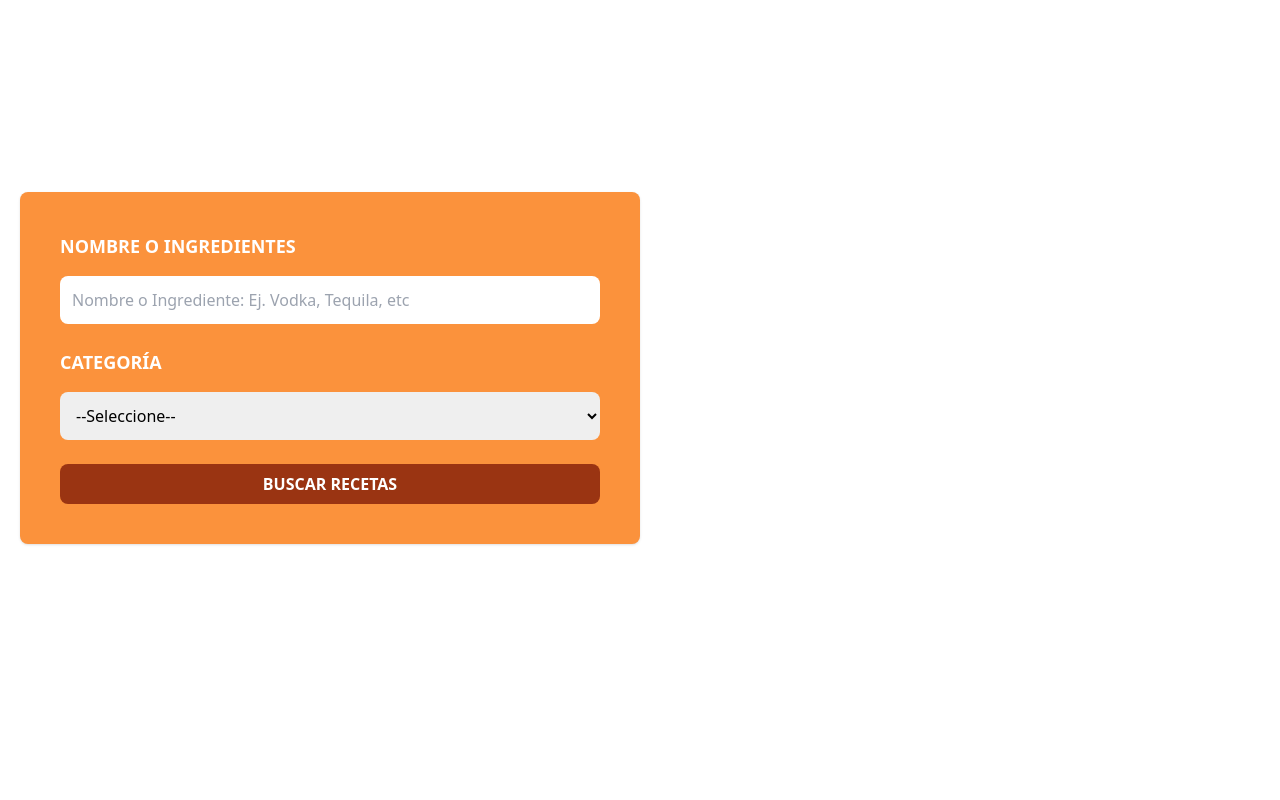
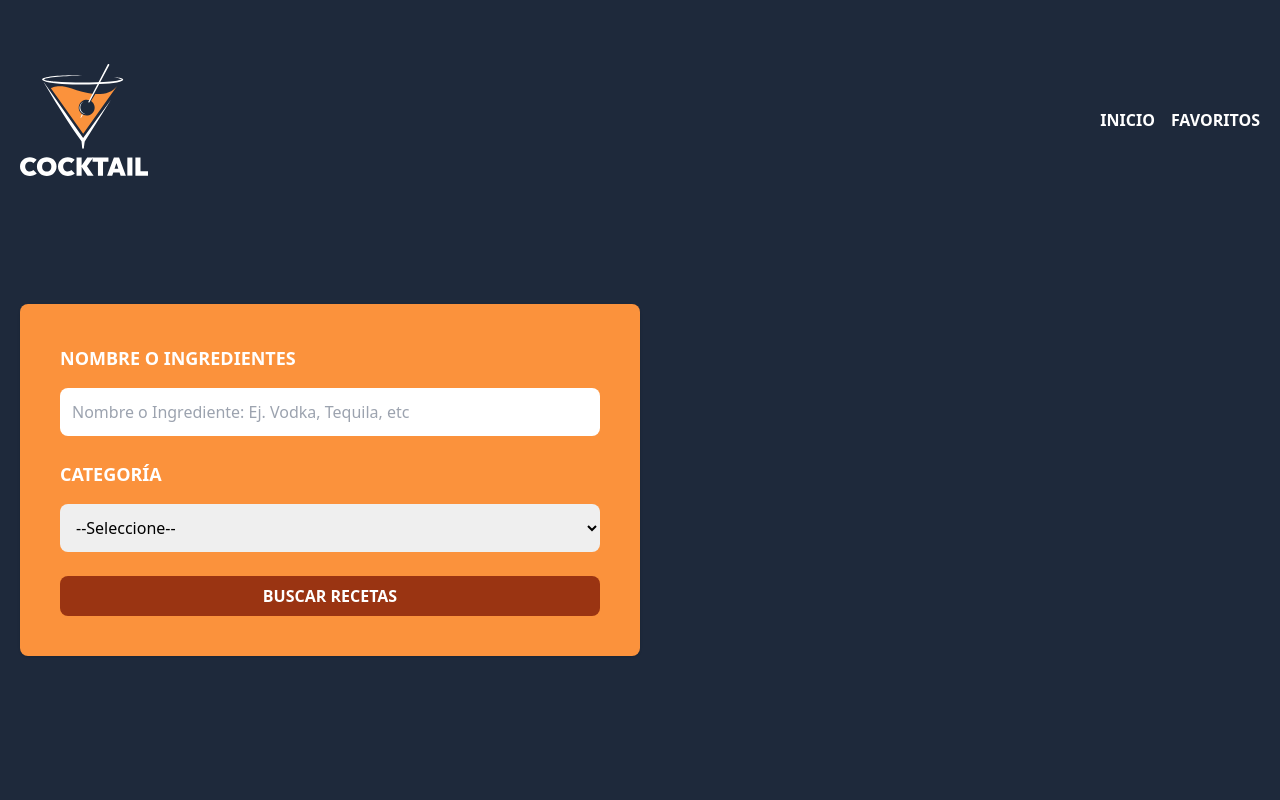
Before and after one commit to peranv/bebidas-vue, a Vue app: page /favoritos in a window 1280 px wide. Shown: the top 800 px of the page. Built offline with nearby package versions, Linux system fonts and the light colour scheme.

Commit message:
agregando navegacion

```diff
--- a/src/App.vue
+++ b/src/App.vue
@@ -1,9 +1,13 @@
 <script setup>
+import { RouterLink } from 'vue-router'
   import Header from './components/Header.vue';
 </script>
 
 <template>
   <Header />
+  <main class="container mx-auto mt-10">
+     <RouterView />
+  </main>
 </template>
 
 <style scoped>
--- a/src/components/Header.vue
+++ b/src/components/Header.vue
@@ -1,12 +1,30 @@
 <script setup>
-
+   import { RouterLink } from 'vue-router'
 </script>
 
 <template>
-  <header>
+  <header class="bg-slate-800">
    <div class="mx-auto container px-5 py-16">
-    <div>
-
+    <div class="flex justify-between items-center ">
+        <div>
+           <RouterLink :to="{name: 'inicio'}">
+               <img class="w-32" src="/img/logo.svg" alt="Logotipo" />
+           </RouterLink>
+        </div>
+        <nav class="flex gap-4">
+                <RouterLink :to="{name: 'inicio'}"
+                            class="text-white uppercase font-bold "
+                            active-class="text-orange-500"
+                >
+                        Inicio
+                </RouterLink>
+                <RouterLink :to="{name: 'favoritos'}"
+                            class="text-white uppercase font-bold "
+                            active-class="text-orange-500"
+                >
+                        Favoritos
+                </RouterLink>
+        </nav>
     </div>
     <form class="md:w-1/2 2xl:w-1/3 bg-orange-400 my-32 p-10 rounded-lg shadow space-y-6">
         <div class="space-y-4">
--- a/src/router/index.js
+++ b/src/router/index.js
@@ -1,9 +1,19 @@
 import { createRouter, createWebHistory } from 'vue-router'
+import InicioView from '../views/InicioView.vue'
 
 const router = createRouter({
   history: createWebHistory(import.meta.env.BASE_URL),
   routes: [
-
+      {
+        path:'/',
+        name:'inicio',
+        component: InicioView
+      },
+      {
+        path:'/favoritos',
+        name:'favoritos',
+        component: () => import('../views/FavoritosView.vue')
+      }
   ]
 })
 
--- /dev/null
+++ b/src/views/FavoritosView.vue
@@ -0,0 +1,7 @@
+<script setup>
+
+</script>
+
+<template>
+  <h1 class="text-6xl font-extrabold">Favoritos</h1>
+</template>
--- /dev/null
+++ b/src/views/InicioView.vue
@@ -0,0 +1,7 @@
+<script setup>
+
+</script>
+
+<template>
+  <h1 class="text-6xl font-extrabold">Recetas</h1>
+</template>
```
